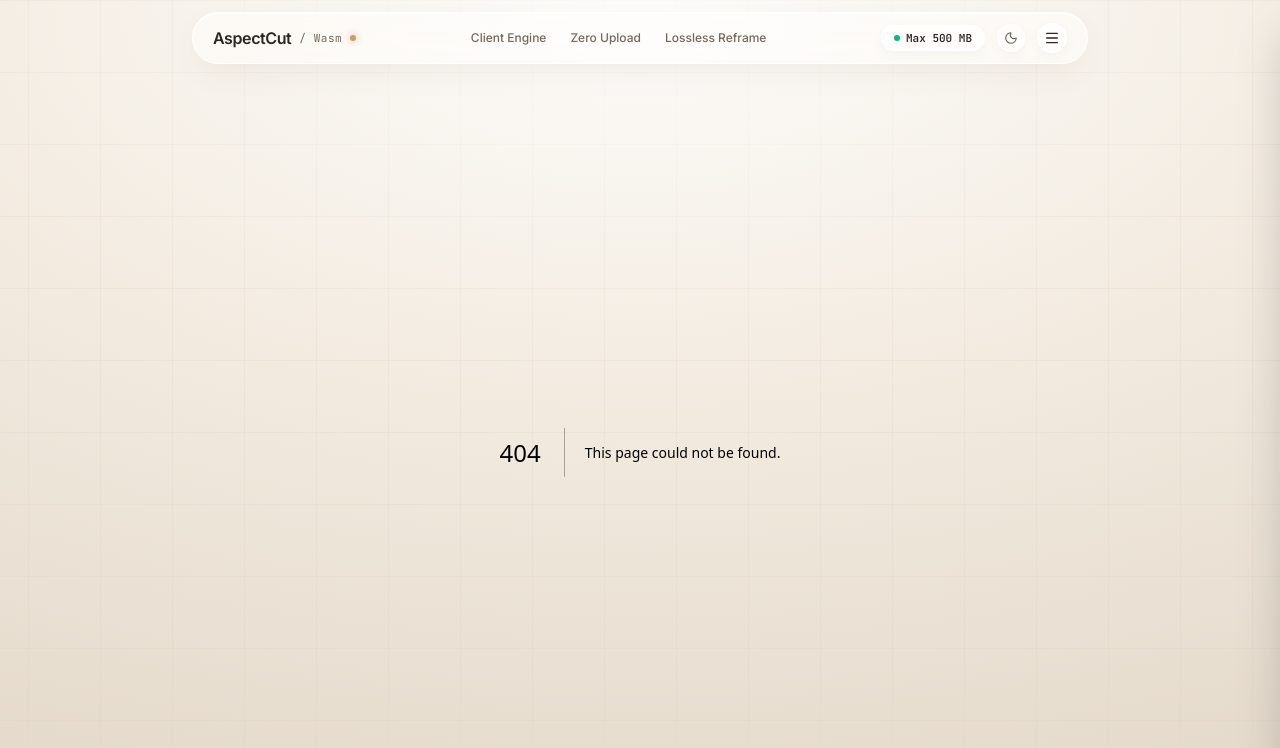
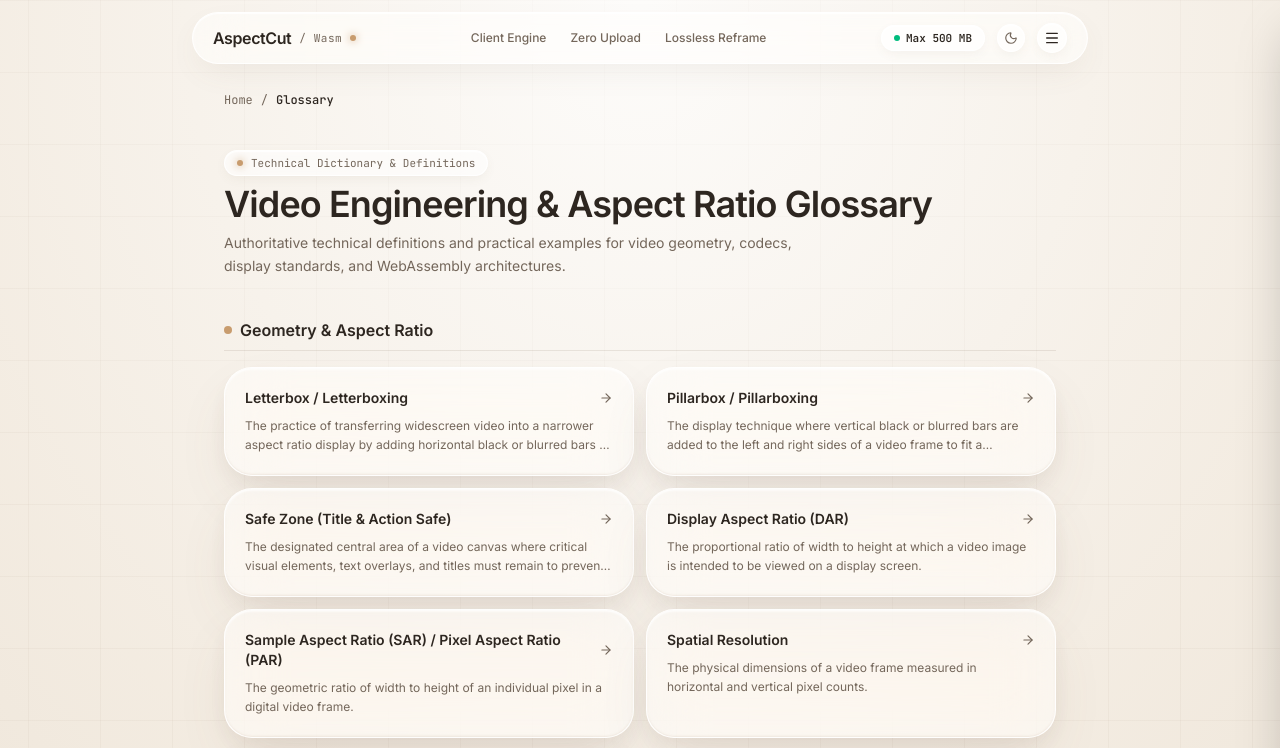
Before and after one commit to ShreyashSrivastavaa/AspectChanger, a Next.js app: page /glossary in a window 1280 px wide. Before the commit this address had no page. Shown: the top 748 px of the page. Built offline with nearby package versions, Linux system fonts and the light colour scheme.

Commit message:
feat(pages): build video engineering glossary hub

```diff
--- /dev/null
+++ b/src/app/glossary/page.tsx
@@ -0,0 +1,99 @@
+import type { Metadata } from "next";
+import Link from "next/link";
+import { GLOSSARY_TERMS, GlossaryTermDetail } from "@/lib/seo/glossary-data";
+import { BRAND } from "@/lib/config";
+import { ArrowRight, BookOpen, Layers } from "lucide-react";
+
+export const metadata: Metadata = {
+  title: `Video Engineering & Aspect Ratio Glossary | ${BRAND.name}`,
+  description:
+    "Definitive technical glossary for video geometry, aspect ratios, encoding codecs (H.264, VP9), containers, CRF quality, and WebAssembly architecture.",
+  alternates: {
+    canonical: `${BRAND.domain}/glossary`,
+  },
+};
+
+export default function GlossaryIndexPage() {
+  const terms = Object.values(GLOSSARY_TERMS);
+
+  // Group terms by category
+  const categories = Array.from(new Set(terms.map((t) => t.category)));
+
+  const jsonLdBreadcrumb = {
+    "@context": "https://schema.org",
+    "@type": "BreadcrumbList",
+    itemListElement: [
+      {
+        "@type": "ListItem",
+        position: 1,
+        name: "Home",
+        item: BRAND.domain,
+      },
+      {
+        "@type": "ListItem",
+        position: 2,
+        name: "Glossary",
+        item: `${BRAND.domain}/glossary`,
+      },
+    ],
+  };
+
+  return (
+    <div className="w-full max-w-[880px] mx-auto px-4 sm:px-6 py-10 space-y-10" suppressHydrationWarning>
+      <script
+        type="application/ld+json"
+        dangerouslySetInnerHTML={{ __html: JSON.stringify(jsonLdBreadcrumb) }}
+      />
+
+      <nav className="flex items-center gap-2 font-mono text-xs text-[var(--text-muted)]">
+        <Link href="/" className="hover:text-[var(--text-main)]">Home</Link>
+        <span>/</span>
+        <span className="text-[var(--text-main)] font-medium">Glossary</span>
+      </nav>
+
+      <div className="space-y-2">
+        <div className="inline-flex items-center gap-2 px-3 py-1 rounded-full glass-pill text-[11px] font-mono text-[var(--text-muted)]">
+          <span className="w-1.5 h-1.5 rounded-full bg-[#c89c6e] shadow-[0_0_8px_#c89c6e]" />
+          <span>Technical Dictionary & Definitions</span>
+        </div>
+        <h1 className="text-3xl sm:text-4xl font-semibold tracking-tight text-[var(--text-main)]">
+          Video Engineering & Aspect Ratio Glossary
+        </h1>
+        <p className="text-sm text-[var(--text-muted)] leading-relaxed max-w-xl">
+          Authoritative technical definitions and practical examples for video geometry, codecs, display standards, and WebAssembly architectures.
+        </p>
+      </div>
+
+      {categories.map((category) => {
+        const categoryTerms = terms.filter((t) => t.category === category);
+        return (
+          <div key={category} className="space-y-4">
+            <h2 className="text-base font-semibold text-[var(--text-main)] border-b border-[var(--color-hairline)] pb-2 flex items-center gap-2">
+              <span className="w-2 h-2 rounded-full bg-[#c89c6e]" />
+              {category}
+            </h2>
+            <div className="grid grid-cols-1 sm:grid-cols-2 gap-3">
+              {categoryTerms.map((item) => (
+                <Link
+                  key={item.slug}
+                  href={`/glossary/${item.slug}`}
+                  className="p-5 rounded-2xl glass-panel hover:border-[#c89c6e] hover:shadow-xl transition-all duration-200 block space-y-2 group"
+                >
+                  <div className="flex items-center justify-between">
+                    <span className="text-sm font-semibold text-[var(--text-main)] group-hover:text-[#c89c6e] transition-colors">
+                      {item.term}
+                    </span>
+                    <ArrowRight className="w-3.5 h-3.5 text-[var(--text-muted)] group-hover:text-[#c89c6e] transition-colors" />
+                  </div>
+                  <p className="text-xs text-[var(--text-muted)] leading-relaxed line-clamp-2">
+                    {item.shortDefinition}
+                  </p>
+                </Link>
+              ))}
+            </div>
+          </div>
+        );
+      })}
+    </div>
+  );
+}
```
